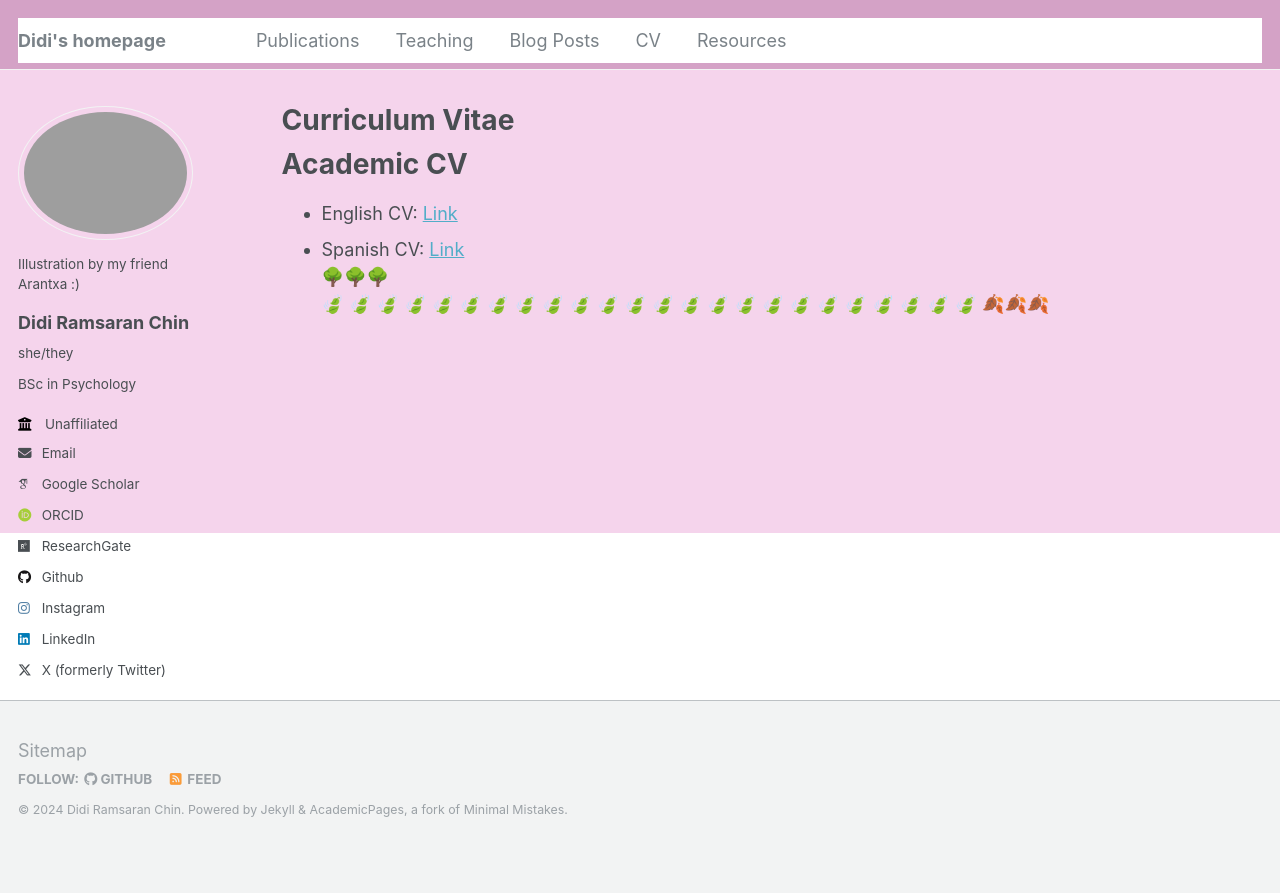
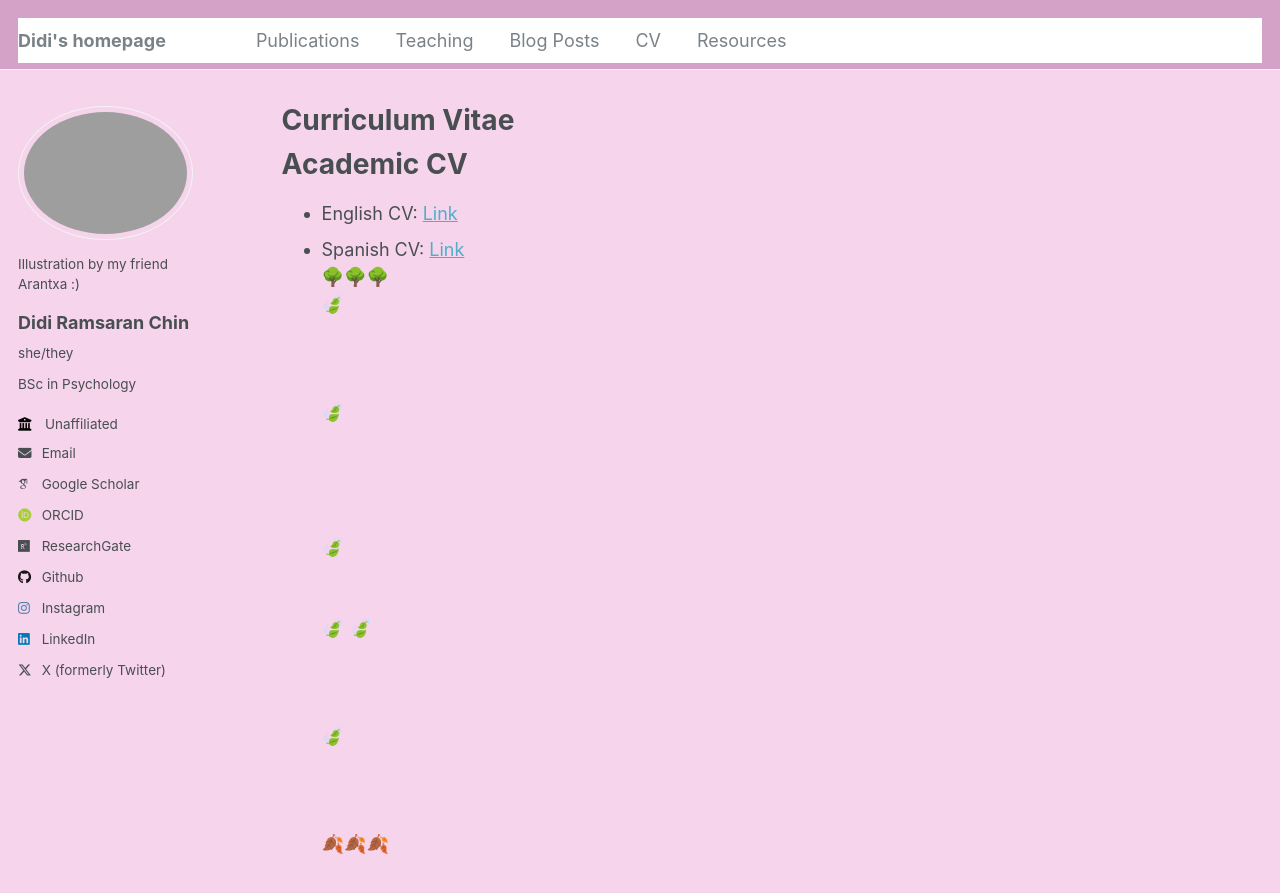
Before and after one commit to neurodidi/neurodidi.github.io, a Jekyll site: the page built from _pages/cv.md, in a window 1280 px wide and 900 px high. Shown: the top 893 px of the window. Built offline with Jekyll 4.4.1, drawn with Linux system fonts in a browser that asks for light colours; some web fonts are replaced.

Commit message:
Update cv.md

```diff
--- a/_pages/cv.md
+++ b/_pages/cv.md
@@ -17,27 +17,29 @@ Academic CV
 🌳🌳🌳
 <br/>
 🍃
+<br/>
+<br/>
+<br/>
+<br/>
     🍃
-   🍃
-  🍃
+<br/>
+<br/>
+<br/>
+<br/>
+<br/>
+     🍃
+<br/>
+<br/>
+<br/>
      🍃
   🍃
- 🍃
-    🍃
- 🍃
-     🍃
-  🍃
+<br/>
+<br/>
+<br/>
+<br/>
 🍃
-    🍃
- 🍃
-   🍃
-     🍃
-🍃
-  🍃
-🍃
-   🍃
-  🍃
-🍃
- 🍃
-   🍃
+<br/>
+<br/>
+<br/>
+<br/>
 🍂🍂🍂
```
